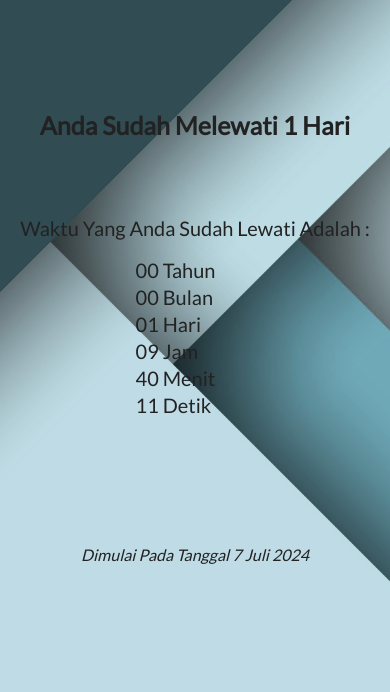
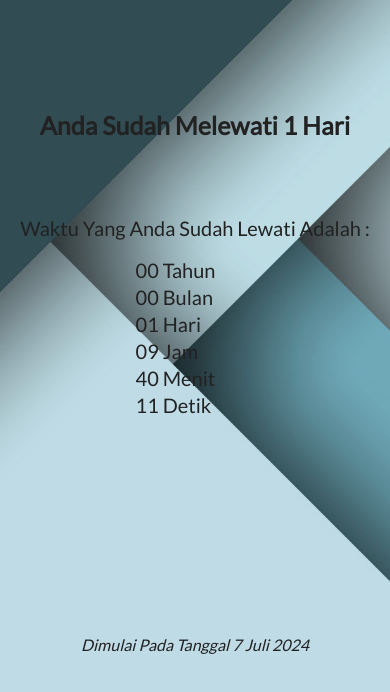
Before and after one commit to Prounded/time-past, a plain HTML site: page index.html in a window 390 px wide. Shown: the top 692 px of the page. Drawn offline with Linux system fonts and the light colour scheme.

Commit message:
Add files via upload

```diff
--- a/index.html
+++ b/index.html
@@ -5,6 +5,7 @@
     <meta name="viewport" content="width=device-width, initial-scale=1.0">
     <title>Time Capsules</title>
     <link rel="stylesheet" href="style.css">
+    <link rel="icon" href="logoImg.png">
 </head>
 <body>
     <div class="allContainer">
--- a/style.css
+++ b/style.css
@@ -76,6 +76,8 @@ body{
         font-size: 20px;
     }
     .dateStart{
+        position: relative;
+        top: 350px;
         right: 0;
     }
 }
```
Also changed, not shown: logoImg.png (added), script.js (line endings or trailing spaces).
